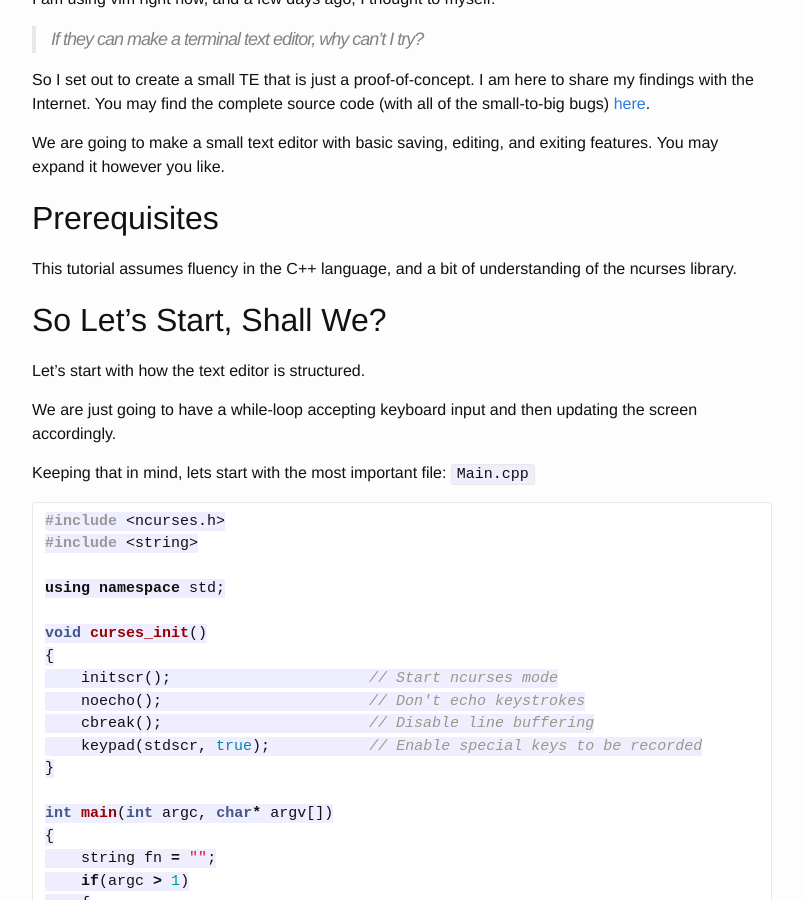
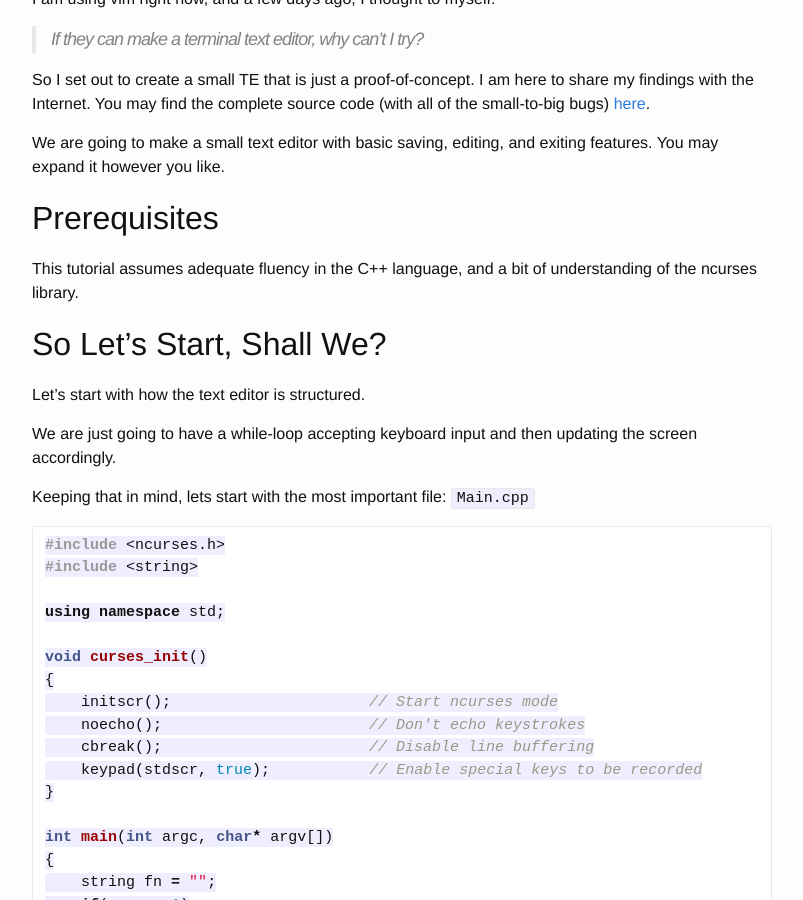
Before and after one commit to chuck-sys/personal-site, a Jekyll site: the page built from _posts/2015-02-01-ncurses-editor-tutorial-01.md, in a window 1280 px wide and 900 px high, scrolled down 354 px. Shown: the whole window, without its empty margins (238-1041 px from the left). Built offline with Jekyll 4.4.1, drawn with Linux system fonts in a browser that asks for light colours; Markdown is read by kramdown in place of the engine named in the settings; some of the changed text lies outside the part shown.

```diff
--- a/_posts/2015-02-01-ncurses-editor-tutorial-01.md
+++ b/_posts/2015-02-01-ncurses-editor-tutorial-01.md
@@ -25,7 +25,7 @@
 Prerequisites
 -------------
 
-This tutorial assumes fluency in the C++ language, and a bit of understanding of the ncurses library.
+This tutorial assumes adequate fluency in the C++ language, and a bit of understanding of the ncurses library.
 
 
 So Let's Start, Shall We?
```
Also changed, not shown: other parts of _posts/2015-02-01-ncurses-editor-tutorial-01.md (+2 -0 lines).
